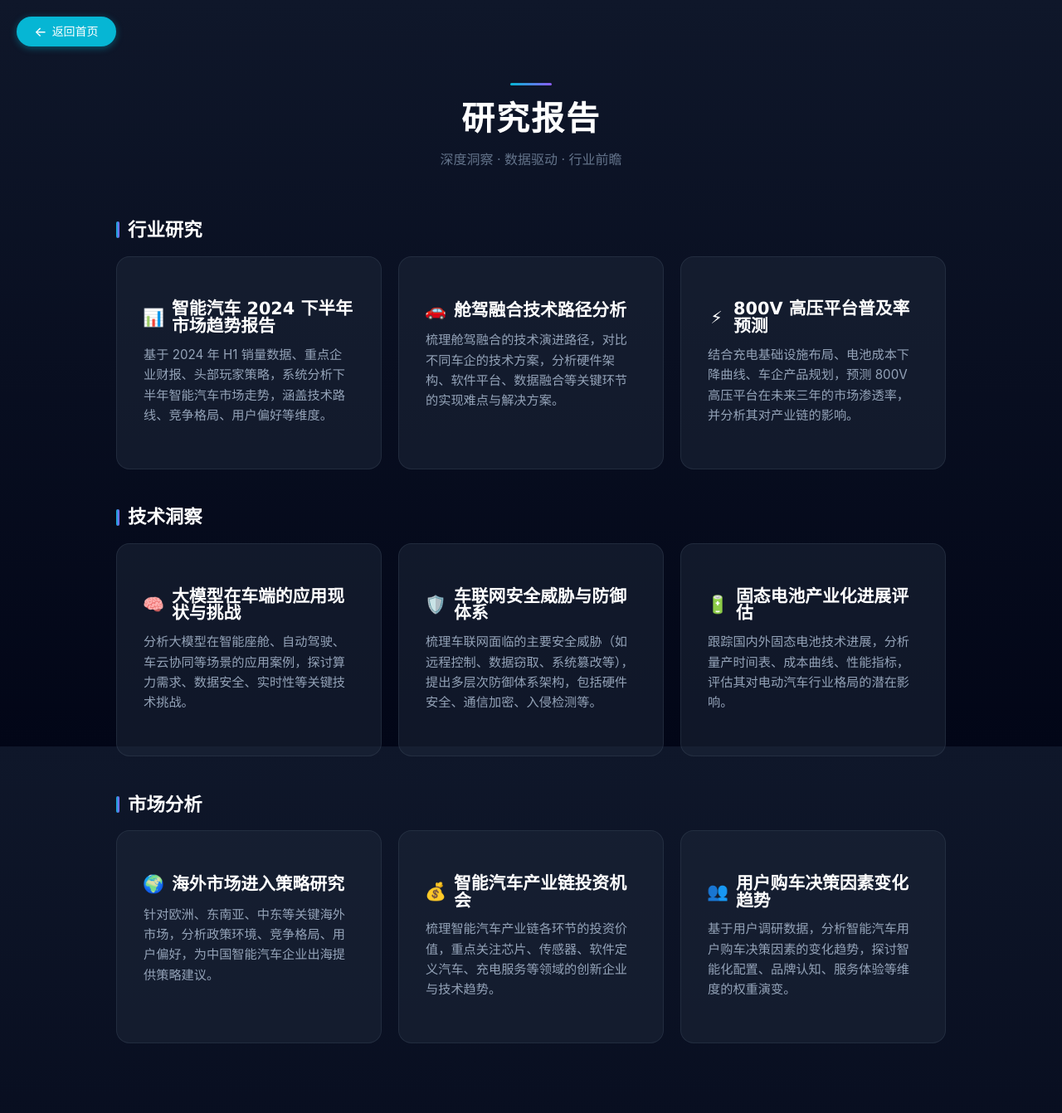
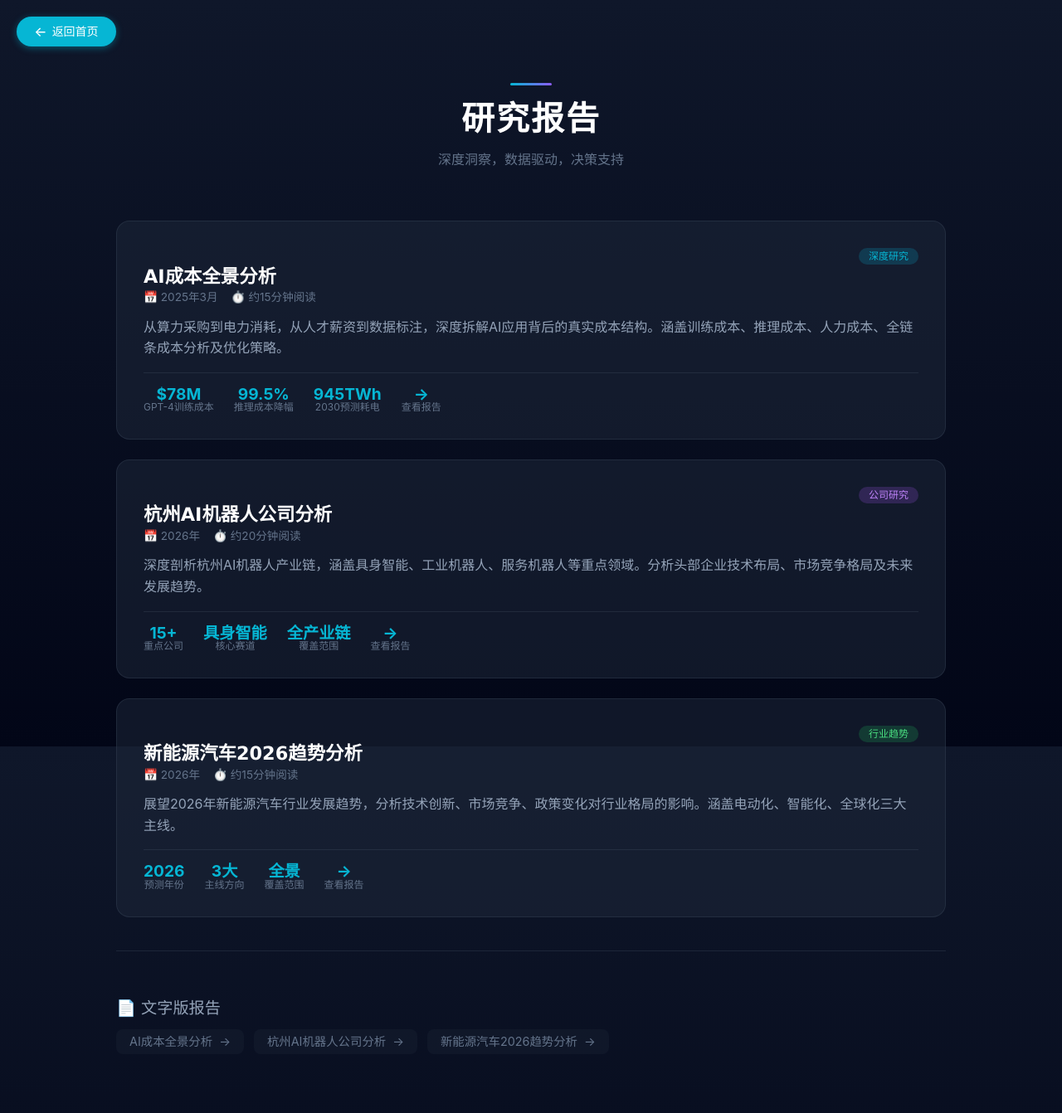
Before and after one commit to ThrallStark/ThrallStark.github.io, a Jekyll site: the page report/index.html, which Jekyll copies as it is, in a window 1280 px wide. Shown: the whole page at 83% size. Built offline with Jekyll 4.4.1, drawn with Linux system fonts in a browser that asks for light colours.

```diff
--- a/report/index.html
+++ b/report/index.html
@@ -18,6 +18,159 @@
             background: linear-gradient(180deg, #0f172a 0%, #020617 100%);
             min-height: 100vh;
             color: #e2e8f0;
+        }
+
+        .report-page {
+            min-height: 100vh;
+            padding: 100px 24px 60px;
+        }
+
+        .container {
+            max-width: 1000px;
+            margin: 0 auto;
+        }
+
+        .page-header {
+            text-align: center;
+            margin-bottom: 60px;
+        }
+
+        .gold-line {
+            width: 50px;
+            height: 3px;
+            background: linear-gradient(90deg, #06b6d4, #8b5cf6);
+            margin: 0 auto 16px;
+            border-radius: 2px;
+        }
+
+        .page-header h1 {
+            font-size: 2.5rem;
+            font-weight: 700;
+            color: white;
+            margin-bottom: 12px;
+        }
+
+        .page-header p {
+            color: #64748b;
+            font-size: 1rem;
+        }
+
+        .report-card {
+            background: rgba(30, 41, 59, 0.5);
+            border: 1px solid rgba(71, 85, 105, 0.3);
+            border-radius: 16px;
+            padding: 32px;
+            margin-bottom: 24px;
+            transition: all 0.3s ease;
+            display: block;
+            text-decoration: none;
+        }
+
+        .report-card:hover {
+            transform: translateY(-4px);
+            border-color: rgba(6, 182, 212, 0.5);
+            box-shadow: 0 12px 40px rgba(6, 182, 212, 0.15);
+        }
+
+        .report-card-header {
+            display: flex;
+            justify-content: space-between;
+            align-items: flex-start;
+            margin-bottom: 16px;
+        }
+
+        .report-title {
+            font-size: 1.4rem;
+            font-weight: 600;
+            color: white;
+            margin-bottom: 8px;
+        }
+
+        .report-card:hover .report-title { color: #06b6d4; }
+
+        .report-meta {
+            display: flex;
+            gap: 16px;
+            color: #64748b;
+            font-size: 0.85rem;
+        }
+
+        .report-tag {
+            display: inline-block;
+            padding: 4px 12px;
+            background: rgba(6, 182, 212, 0.2);
+            color: #06b6d4;
+            border-radius: 9999px;
+            font-size: 0.75rem;
+        }
+
+        .report-tag.green {
+            background: rgba(34, 197, 94, 0.2);
+            color: #4ade80;
+        }
+
+        .report-tag.purple {
+            background: rgba(168, 85, 247, 0.2);
+            color: #c084fc;
+        }
+
+        .report-desc {
+            color: #94a3b8;
+            line-height: 1.6;
+            margin-bottom: 16px;
+        }
+
+        .report-stats {
+            display: flex;
+            gap: 24px;
+            padding-top: 16px;
+            border-top: 1px solid rgba(71, 85, 105, 0.3);
+        }
+
+        .stat-item { text-align: center; }
+        .stat-value { font-size: 1.2rem; font-weight: 700; color: #06b6d4; }
+        .stat-label { font-size: 0.75rem; color: #64748b; }
+
+        .text-version {
+            margin-top: 40px;
+            padding-top: 40px;
+            border-top: 1px solid rgba(71, 85, 105, 0.3);
+        }
+
+        .text-version h2 {
+            font-size: 1.2rem;
+            color: #94a3b8;
+            margin-bottom: 16px;
+        }
+
+        .text-links {
+            display: flex;
+            flex-wrap: wrap;
+            gap: 12px;
+        }
+
+        .text-link {
+            display: inline-flex;
+            align-items: center;
+            gap: 8px;
+            color: #64748b;
+            text-decoration: none;
+            padding: 8px 16px;
+            background: rgba(30, 41, 59, 0.3);
+            border-radius: 8px;
+            font-size: 0.9rem;
+            transition: all 0.2s;
+        }
+
+        .text-link:hover {
+            color: #06b6d4;
+            background: rgba(6, 182, 212, 0.1);
+        }
+
+        @media (max-width: 768px) {
+            .page-header h1 { font-size: 1.8rem; }
+            .report-card { padding: 24px; }
+            .report-stats { flex-wrap: wrap; gap: 16px; }
         }
 
         /* 返回首页按钮 - 统一尺寸，适配深色背景 */
@@ -67,112 +220,6 @@
             box-shadow: 0 4px 12px rgba(6, 182, 212, 0.6);
         }
 
-        .report-page {
-            min-height: 100vh;
-            padding: 100px 24px 60px;
-            position: relative;
-        }
-
-        .container {
-            max-width: 1000px;
-            margin: 0 auto;
-        }
-
-        .page-header {
-            text-align: center;
-            margin-bottom: 60px;
-        }
-
-        .gold-line {
-            width: 50px;
-            height: 3px;
-            background: linear-gradient(90deg, #06b6d4, #8b5cf6);
-            margin: 0 auto 16px;
-            border-radius: 2px;
-        }
-
-        .page-header h1 {
-            font-size: 2.5rem;
-            font-weight: 700;
-            color: white;
-            margin-bottom: 12px;
-        }
-
-        .page-header p {
-            color: #64748b;
-            font-size: 1rem;
-        }
-
-        .report-card {
-            background: rgba(30, 41, 59, 0.5);
-            border: 1px solid rgba(71, 85, 105, 0.3);
-            border-radius: 16px;
-            padding: 32px;
-            margin-bottom: 24px;
-            transition: all 0.3s ease;
-            display: block;
-            text-decoration: none;
-        }
-
-        .report-card:hover {
-            transform: translateY(-4px);
-            background: rgba(30, 41, 59, 0.7);
-            border-color: rgba(100, 116, 139, 0.5);
-            box-shadow: 0 8px 24px rgba(6, 182, 212, 0.2);
-        }
-
-        .report-card h3 {
-            font-size: 1.3rem;
-            font-weight: 600;
-            color: white;
-            margin-bottom: 12px;
-            display: flex;
-            align-items: center;
-            gap: 10px;
-        }
-
-        .report-card .icon {
-            width: 24px;
-            height: 24px;
-            display: flex;
-            align-items: center;
-            justify-content: center;
-        }
-
-        .report-card p {
-            color: #94a3b8;
-            font-size: 0.95rem;
-            line-height: 1.6;
-        }
-
-        .report-list {
-            margin-top: 40px;
-        }
-
-        .report-section h2 {
-            font-size: 1.4rem;
-            font-weight: 600;
-            color: white;
-            margin-bottom: 20px;
-            display: flex;
-            align-items: center;
-            gap: 10px;
-        }
-
-        .report-section h2::before {
-            content: "";
-            width: 4px;
-            height: 20px;
-            background: linear-gradient(90deg, #06b6d4, #8b5cf6);
-            border-radius: 2px;
-        }
-
-        .report-grid {
-            display: grid;
-            grid-template-columns: repeat(auto-fill, minmax(300px, 1fr));
-            gap: 20px;
-        }
-
         /* 响应式调整 */
         @media (max-width: 768px) {
             .back-home-btn {
@@ -184,86 +231,98 @@
                 font-size: 13px;
             }
         }
-
-        @media (max-width: 640px) {
-            .report-page { padding: 80px 16px 40px; }
-            .page-header h1 { font-size: 2rem; }
-            .report-card { padding: 24px; }
-        }
 </style>
 </head>
 <body>
     <!-- 返回首页按钮 -->
     <a href="https://thrallstark.site" class="back-home-btn">返回首页</a>
-
     <div class="report-page">
         <div class="container">
             <div class="page-header">
                 <div class="gold-line"></div>
                 <h1>研究报告</h1>
-                <p>深度洞察 · 数据驱动 · 行业前瞻</p>
+                <p>深度洞察，数据驱动，决策支持</p>
             </div>
 
-            <div class="report-list">
-                <div class="report-section">
-                    <h2>行业研究</h2>
-                    <div class="report-grid">
-                        <!-- 原始内容保持不变 -->
-                        <a href="https://mp.weixin.qq.com/s/q1LFQx7NJQfQw8sQnQud1g" target="_blank" class="report-card">
-                            <h3><div class="icon">📊</div>智能汽车 2024 下半年市场趋势报告</h3>
-                            <p>基于 2024 年 H1 销量数据、重点企业财报、头部玩家策略，系统分析下半年智能汽车市场走势，涵盖技术路线、竞争格局、用户偏好等维度。</p>
+            <!-- 报告1: AI成本全景分析 -->
+            <a href="/report/ai-cost-analysis.html" class="report-card">
+                <div class="report-card-header">
+                    <div>
+                        <h3 class="report-title">AI成本全景分析</h3>
+                        <div class="report-meta">
+                            <span>📅 2025年3月</span>
+                            <span>⏱️ 约15分钟阅读</span>
+                        </div>
+                    </div>
+                    <span class="report-tag">深度研究</span>
+                </div>
+                <p class="report-desc">从算力采购到电力消耗，从人才薪资到数据标注，深度拆解AI应用背后的真实成本结构。涵盖训练成本、推理成本、人力成本、全链条成本分析及优化策略。</p>
+                <div class="report-stats">
+                    <div class="stat-item"><div class="stat-value">$78M</div><div class="stat-label">GPT-4训练成本</div></div>
+                    <div class="stat-item"><div class="stat-value">99.5%</div><div class="stat-label">推理成本降幅</div></div>
+                    <div class="stat-item"><div class="stat-value">945TWh</div><div class="stat-label">2030预测耗电</div></div>
+                    <div class="stat-item"><div class="stat-value">→</div><div class="stat-label">查看报告</div></div>
+                </div>
             </a>
 
-                        <a href="https://mp.weixin.qq.com/s/y7L2Yq9Qz7BOJfJGAHraNw" target="_blank" class="report-card">
-                            <h3><div class="icon">🚗</div>舱驾融合技术路径分析</h3>
-                            <p>梳理舱驾融合的技术演进路径，对比不同车企的技术方案，分析硬件架构、软件平台、数据融合等关键环节的实现难点与解决方案。</p>
+            <!-- 报告2: 杭州AI机器人公司分析 -->
+            <a href="/report/杭州AI机器人公司分析.html" class="report-card">
+                <div class="report-card-header">
+                    <div>
+                        <h3 class="report-title">杭州AI机器人公司分析</h3>
+                        <div class="report-meta">
+                            <span>📅 2026年</span>
+                            <span>⏱️ 约20分钟阅读</span>
+                        </div>
+                    </div>
+                    <span class="report-tag purple">公司研究</span>
+                </div>
+                <p class="report-desc">深度剖析杭州AI机器人产业链，涵盖具身智能、工业机器人、服务机器人等重点领域。分析头部企业技术布局、市场竞争格局及未来发展趋势。</p>
+                <div class="report-stats">
+                    <div class="stat-item"><div class="stat-value">15+</div><div class="stat-label">重点公司</div></div>
+                    <div class="stat-item"><div class="stat-value">具身智能</div><div class="stat-label">核心赛道</div></div>
+                    <div class="stat-item"><div class="stat-value">全产业链</div><div class="stat-label">覆盖范围</div></div>
+                    <div class="stat-item"><div class="stat-value">→</div><div class="stat-label">查看报告</div></div>
+                </div>
             </a>
 
-                        <a href="https://mp.weixin.qq.com/s/2MaQgyw_7CAJ7n2qHhN8og" target="_blank" class="report-card">
-                            <h3><div class="icon">⚡</div>800V 高压平台普及率预测</h3>
-                            <p>结合充电基础设施布局、电池成本下降曲线、车企产品规划，预测 800V 高压平台在未来三年的市场渗透率，并分析其对产业链的影响。</p>
-                        </a>
+            <!-- 报告3: 新能源汽车2026趋势分析 -->
+            <a href="/report/新能源汽车2026趋势分析.html" class="report-card">
+                <div class="report-card-header">
+                    <div>
+                        <h3 class="report-title">新能源汽车2026趋势分析</h3>
+                        <div class="report-meta">
+                            <span>📅 2026年</span>
+                            <span>⏱️ 约15分钟阅读</span>
                         </div>
                     </div>
-
-                <div class="report-section">
-                    <h2>技术洞察</h2>
-                    <div class="report-grid">
-                        <a href="https://mp.weixin.qq.com/s/2YQhpQ-mQlQEqQJQrQrQrQ" target="_blank" class="report-card">
-                            <h3><div class="icon">🧠</div>大模型在车端的应用现状与挑战</h3>
-                            <p>分析大模型在智能座舱、自动驾驶、车云协同等场景的应用案例，探讨算力需求、数据安全、实时性等关键技术挑战。</p>
+                    <span class="report-tag green">行业趋势</span>
+                </div>
+                <p class="report-desc">展望2026年新能源汽车行业发展趋势，分析技术创新、市场竞争、政策变化对行业格局的影响。涵盖电动化、智能化、全球化三大主线。</p>
+                <div class="report-stats">
+                    <div class="stat-item"><div class="stat-value">2026</div><div class="stat-label">预测年份</div></div>
+                    <div class="stat-item"><div class="stat-value">3大</div><div class="stat-label">主线方向</div></div>
+                    <div class="stat-item"><div class="stat-value">全景</div><div class="stat-label">覆盖范围</div></div>
+                    <div class="stat-item"><div class="stat-value">→</div><div class="stat-label">查看报告</div></div>
+                </div>
             </a>
 
-                        <a href="https://mp.weixin.qq.com/s/3ZRpQqQqQqQqQqQqQqQqQ" target="_blank" class="report-card">
-                            <h3><div class="icon">🛡️</div>车联网安全威胁与防御体系</h3>
-                            <p>梳理车联网面临的主要安全威胁（如远程控制、数据窃取、系统篡改等），提出多层次防御体系架构，包括硬件安全、通信加密、入侵检测等。</p>
+            <!-- 文字版入口 -->
+            <div class="text-version">
+                <h2>📄 文字版报告</h2>
+                <div class="text-links">
+                    <a href="/report/ai-cost-analysis.html" class="text-link">
+                        <span>AI成本全景分析</span>
+                        <span>→</span>
                     </a>
-
-                        <a href="https://mp.weixin.qq.com/s/4aSqQqQqQqQqQqQqQqQqQ" target="_blank" class="report-card">
-                            <h3><div class="icon">🔋</div>固态电池产业化进展评估</h3>
-                            <p>跟踪国内外固态电池技术进展，分析量产时间表、成本曲线、性能指标，评估其对电动汽车行业格局的潜在影响。</p>
+                    <a href="/report/杭州AI机器人公司分析_文字版.md" class="text-link">
+                        <span>杭州AI机器人公司分析</span>
+                        <span>→</span>
                     </a>
-                    </div>
-                </div>
-
-                <div class="report-section">
-                    <h2>市场分析</h2>
-                    <div class="report-grid">
-                        <a href="https://mp.weixin.qq.com/s/5bQqQqQqQqQqQqQqQqQqQ" target="_blank" class="report-card">
-                            <h3><div class="icon">🌍</div>海外市场进入策略研究</h3>
-                            <p>针对欧洲、东南亚、中东等关键海外市场，分析政策环境、竞争格局、用户偏好，为中国智能汽车企业出海提供策略建议。</p>
+                    <a href="/report/新能源汽车2026趋势分析_文字版.md" class="text-link">
+                        <span>新能源汽车2026趋势分析</span>
+                        <span>→</span>
                     </a>
-
-                        <a href="https://mp.weixin.qq.com/s/6cQqQqQqQqQqQqQqQqQqQ" target="_blank" class="report-card">
-                            <h3><div class="icon">💰</div>智能汽车产业链投资机会</h3>
-                            <p>梳理智能汽车产业链各环节的投资价值，重点关注芯片、传感器、软件定义汽车、充电服务等领域的创新企业与技术趋势。</p>
-                        </a>
-
-                        <a href="https://mp.weixin.qq.com/s/7dQqQqQqQqQqQqQqQqQqQ" target="_blank" class="report-card">
-                            <h3><div class="icon">👥</div>用户购车决策因素变化趋势</h3>
-                            <p>基于用户调研数据，分析智能汽车用户购车决策因素的变化趋势，探讨智能化配置、品牌认知、服务体验等维度的权重演变。</p>
-                        </a>
-                    </div>
                 </div>
             </div>
         </div>
```
Lines whose indentation alone changed are shown as unchanged.
